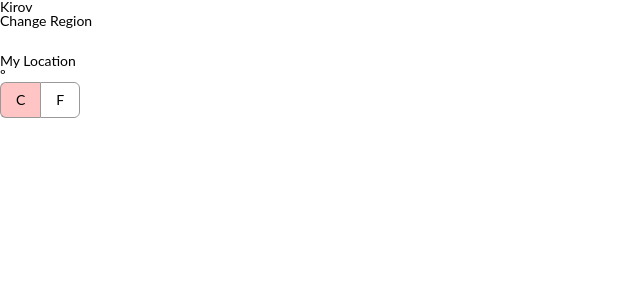
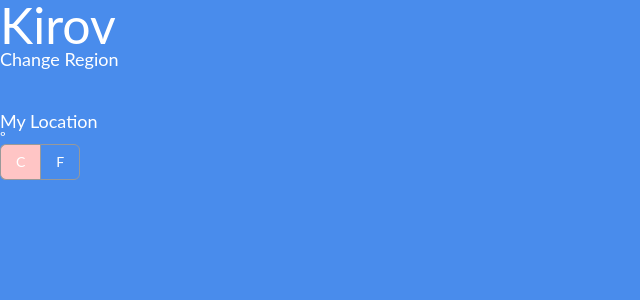
Before and after one commit to les8/Weather-Application, a Vue app: page / in a window 1280 px wide. Shown: the top 300 px of the page, without its empty margins (0-640 px from the left). Built offline with nearby package versions, Linux system fonts and the light colour scheme.

Commit message:
Some styles #1

```diff
--- a/src/components/header/location/Location.vue
+++ b/src/components/header/location/Location.vue
@@ -78,6 +78,8 @@ export default {
 </script>
 
 <style lang="scss" scoped>
+@import "/src/styles/variables.scss";
+
 .location {
   &__search {
     width: 579px;
@@ -95,9 +97,19 @@ export default {
       background: none;
     }
   }
+  &__name {
+    font-size: $title-size;
+  }
+  &__change {
+    font-size: $subtitle-size;
+  }
+  &__mycoordinates {
+    font-size: $subtitle-size;
+  }
   &__icon {
-    width: 24px;
-    height: 24px;
+    width: 30px;
+    height: 42px;
+    fill: $main-color;
     transform: scale(-1, 1);
   }
 }
--- a/src/styles/common.scss
+++ b/src/styles/common.scss
@@ -1,6 +1,9 @@
 @import "./nullstyle.scss";
 @import "./fonts.scss";
+@import "./variables.scss";
 
 body {
     font-family: Lato;
+    color: $main-color;
+    background-color: $secondary-color;
 }
--- /dev/null
+++ b/src/styles/variables.scss
@@ -0,0 +1,8 @@
+// color
+$main-color: #fff;
+$secondary-color: #498CEC;
+
+// font-size
+$title-size: 50px;
+$subtitle-size: 18px;
+$text-size: 25px;
```
